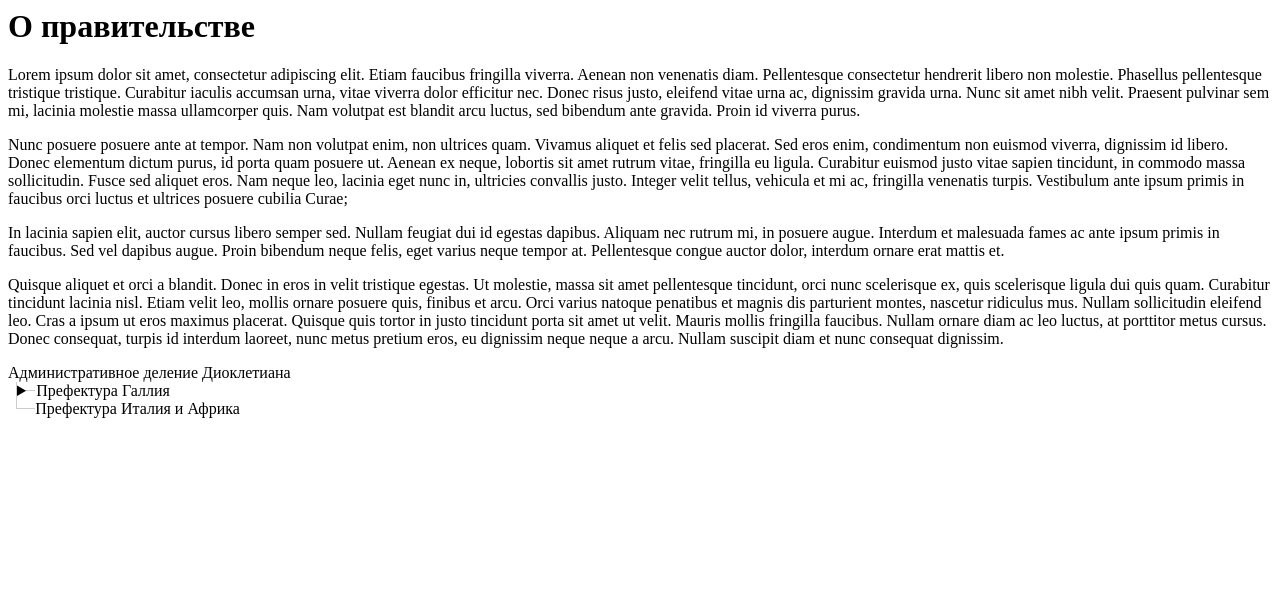
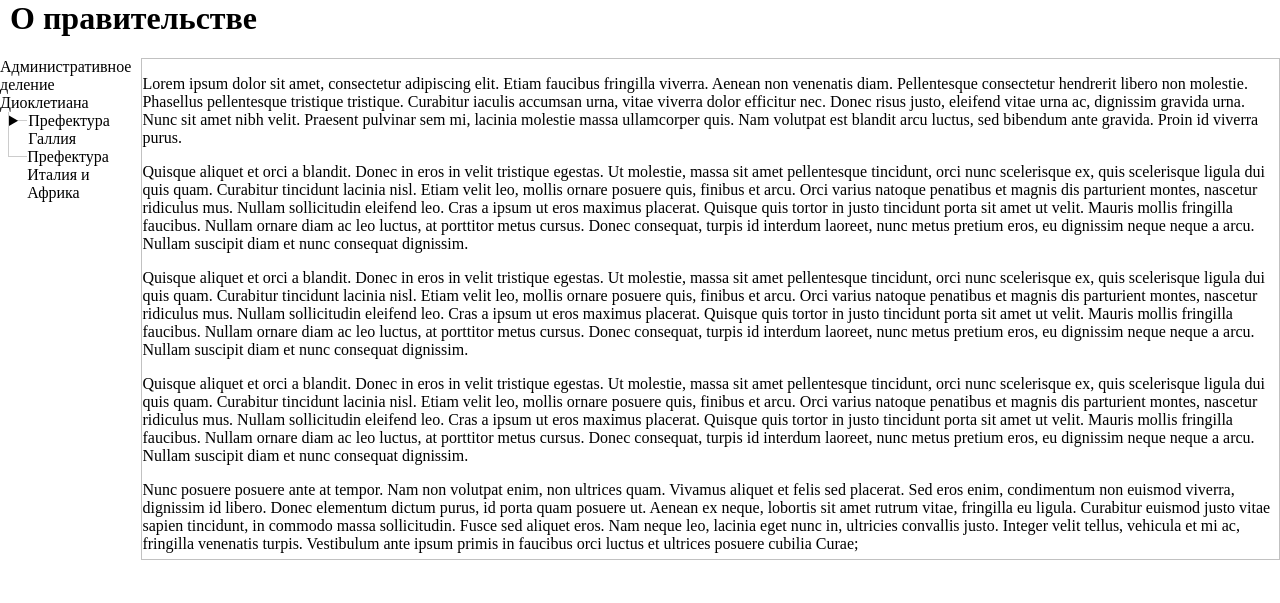
Before and after one commit to bizzare-coder/byzantium.gov, a PHP site: page /html/about.html in a window 1280 px wide. Shown: the top 603 px of the page. Run offline with PHP 8.4, Linux system fonts and the light colour scheme.

Commit message:
Реализовано древовидное меню и прокрутка материала

```diff
--- a/css/about.css
+++ b/css/about.css
@@ -33,3 +33,16 @@
 .treeHTML details[open] summary {
 	outline: none;
 }
+.prokrutka {
+	width: 1-00px; /* ширина нашего блока, применяется малопонятная фича, лучше не трогать */
+	height: 500px; /* высота нашего блока */
+	background: #fff; /* цвет фона, белый */
+	border: 1px solid #C1C1C1; /* размер и цвет границы блока */
+	overflow: auto;
+	margin-left: 10px
+}
+.flex {
+	display: -webkit-flex;
+	display: flex;
+	justify-content:flex-start
+}
--- a/css/main.css
+++ b/css/main.css
@@ -11,6 +11,9 @@ header{
   flex-wrap: wrap;
   align-items: center;
   background:#5d366d; /*Цвет фона*/
+}
+.otstup h1 {
+	padding-left: 10px
 }
 
 /*Записываем анимацию, задавая ключевые кадры*/
--- a/html/about.html
+++ b/html/about.html
@@ -10,36 +10,12 @@
             не пересекалось с основным main.css
         -->
 		<link rel="stylesheet" href="css/about.css">
+		<link rel="stylesheet" href="css/main.css">
     </head>
     <body>
+		<div class="otstup">
         <h1>О правительстве</h1>
-
-		<p> Lorem ipsum dolor sit amet, consectetur adipiscing elit. Etiam faucibus fringilla viverra. Aenean non venenatis
-		diam. Pellentesque consectetur hendrerit libero non molestie. Phasellus pellentesque tristique tristique. Curabitur
-		iaculis accumsan urna, vitae viverra dolor efficitur nec. Donec risus justo, eleifend vitae urna ac, dignissim
-		gravida urna. Nunc sit amet nibh velit. Praesent pulvinar sem mi, lacinia molestie massa ullamcorper quis. Nam
-		volutpat est blandit arcu luctus, sed bibendum ante gravida. Proin id viverra purus. </p>
-
-		<p> Nunc posuere posuere ante at tempor. Nam non volutpat enim, non ultrices quam. Vivamus aliquet et felis sed
-		placerat. Sed eros enim, condimentum non euismod viverra, dignissim id libero. Donec elementum dictum purus, id
-		porta quam posuere ut. Aenean ex neque, lobortis sit amet rutrum vitae, fringilla eu ligula. Curabitur euismod
-		justo vitae sapien tincidunt, in commodo massa sollicitudin. Fusce sed aliquet eros. Nam neque leo, lacinia eget
-		nunc in, ultricies convallis justo. Integer velit tellus, vehicula et mi ac, fringilla venenatis turpis.
-		Vestibulum ante ipsum primis in faucibus orci luctus et ultrices posuere cubilia Curae; </p>
-
-		<p> In lacinia sapien elit, auctor cursus libero semper sed. Nullam feugiat dui id egestas dapibus. Aliquam nec
-		rutrum mi, in posuere augue. Interdum et malesuada fames ac ante ipsum primis in faucibus. Sed vel dapibus augue.
-		Proin bibendum neque felis, eget varius neque tempor at. Pellentesque congue auctor dolor, interdum ornare erat
-		mattis et. </p>
-
-		<p> Quisque aliquet et orci a blandit. Donec in eros in velit tristique egestas. Ut molestie, massa sit amet
-		pellentesque tincidunt, orci nunc scelerisque ex, quis scelerisque ligula dui quis quam. Curabitur tincidunt
-		lacinia nisl. Etiam velit leo, mollis ornare posuere quis, finibus et arcu. Orci varius natoque penatibus et
-		magnis dis parturient montes, nascetur ridiculus mus. Nullam sollicitudin eleifend leo. Cras a ipsum ut eros
-		maximus placerat. Quisque quis tortor in justo tincidunt porta sit amet ut velit. Mauris mollis fringilla faucibus.
-		Nullam ornare diam ac leo luctus, at porttitor metus cursus. Donec consequat, turpis id interdum laoreet, nunc
-		metus pretium eros, eu dignissim neque neque a arcu. Nullam suscipit diam et nunc consequat dignissim. </p>
-
+		<div class="flex">
 			<div class="treeHTML">Административное деление Диоклетиана
 				<div>Префектура Галлия
 					<details><summary></summary>
@@ -67,6 +43,137 @@
 				</div>
 				<div>Префектура Италия и Африка</div>
 			</div>
+			<div class="prokrutka">
+				<p> Lorem ipsum dolor sit amet, consectetur adipiscing elit. Etiam faucibus fringilla viverra. Aenean non venenatis
+				diam. Pellentesque consectetur hendrerit libero non molestie. Phasellus pellentesque tristique tristique. Curabitur
+				iaculis accumsan urna, vitae viverra dolor efficitur nec. Donec risus justo, eleifend vitae urna ac, dignissim
+				gravida urna. Nunc sit amet nibh velit. Praesent pulvinar sem mi, lacinia molestie massa ullamcorper quis. Nam
+				volutpat est blandit arcu luctus, sed bibendum ante gravida. Proin id viverra purus. </p>
 
+				<p> Quisque aliquet et orci a blandit. Donec in eros in velit tristique egestas. Ut molestie, massa sit amet
+				pellentesque tincidunt, orci nunc scelerisque ex, quis scelerisque ligula dui quis quam. Curabitur tincidunt
+				lacinia nisl. Etiam velit leo, mollis ornare posuere quis, finibus et arcu. Orci varius natoque penatibus et
+				magnis dis parturient montes, nascetur ridiculus mus. Nullam sollicitudin eleifend leo. Cras a ipsum ut eros
+				maximus placerat. Quisque quis tortor in justo tincidunt porta sit amet ut velit. Mauris mollis fringilla faucibus.
+				Nullam ornare diam ac leo luctus, at porttitor metus cursus. Donec consequat, turpis id interdum laoreet, nunc
+				metus pretium eros, eu dignissim neque neque a arcu. Nullam suscipit diam et nunc consequat dignissim. </p>
+
+				<p> Quisque aliquet et orci a blandit. Donec in eros in velit tristique egestas. Ut molestie, massa sit amet
+				pellentesque tincidunt, orci nunc scelerisque ex, quis scelerisque ligula dui quis quam. Curabitur tincidunt
+				lacinia nisl. Etiam velit leo, mollis ornare posuere quis, finibus et arcu. Orci varius natoque penatibus et
+				magnis dis parturient montes, nascetur ridiculus mus. Nullam sollicitudin eleifend leo. Cras a ipsum ut eros
+				maximus placerat. Quisque quis tortor in justo tincidunt porta sit amet ut velit. Mauris mollis fringilla faucibus.
+				Nullam ornare diam ac leo luctus, at porttitor metus cursus. Donec consequat, turpis id interdum laoreet, nunc
+				metus pretium eros, eu dignissim neque neque a arcu. Nullam suscipit diam et nunc consequat dignissim. </p>
+
+				<p> Quisque aliquet et orci a blandit. Donec in eros in velit tristique egestas. Ut molestie, massa sit amet
+				pellentesque tincidunt, orci nunc scelerisque ex, quis scelerisque ligula dui quis quam. Curabitur tincidunt
+				lacinia nisl. Etiam velit leo, mollis ornare posuere quis, finibus et arcu. Orci varius natoque penatibus et
+				magnis dis parturient montes, nascetur ridiculus mus. Nullam sollicitudin eleifend leo. Cras a ipsum ut eros
+				maximus placerat. Quisque quis tortor in justo tincidunt porta sit amet ut velit. Mauris mollis fringilla faucibus.
+				Nullam ornare diam ac leo luctus, at porttitor metus cursus. Donec consequat, turpis id interdum laoreet, nunc
+				metus pretium eros, eu dignissim neque neque a arcu. Nullam suscipit diam et nunc consequat dignissim. </p>
+
+				<p> Nunc posuere posuere ante at tempor. Nam non volutpat enim, non ultrices quam. Vivamus aliquet et felis sed
+				placerat. Sed eros enim, condimentum non euismod viverra, dignissim id libero. Donec elementum dictum purus, id
+				porta quam posuere ut. Aenean ex neque, lobortis sit amet rutrum vitae, fringilla eu ligula. Curabitur euismod
+				justo vitae sapien tincidunt, in commodo massa sollicitudin. Fusce sed aliquet eros. Nam neque leo, lacinia eget
+				nunc in, ultricies convallis justo. Integer velit tellus, vehicula et mi ac, fringilla venenatis turpis.
+				Vestibulum ante ipsum primis in faucibus orci luctus et ultrices posuere cubilia Curae; </p>
+
+				<p> Quisque aliquet et orci a blandit. Donec in eros in velit tristique egestas. Ut molestie, massa sit amet
+				pellentesque tincidunt, orci nunc scelerisque ex, quis scelerisque ligula dui quis quam. Curabitur tincidunt
+				lacinia nisl. Etiam velit leo, mollis ornare posuere quis, finibus et arcu. Orci varius natoque penatibus et
+				magnis dis parturient montes, nascetur ridiculus mus. Nullam sollicitudin eleifend leo. Cras a ipsum ut eros
+				maximus placerat. Quisque quis tortor in justo tincidunt porta sit amet ut velit. Mauris mollis fringilla faucibus.
+				Nullam ornare diam ac leo luctus, at porttitor metus cursus. Donec consequat, turpis id interdum laoreet, nunc
+				metus pretium eros, eu dignissim neque neque a arcu. Nullam suscipit diam et nunc consequat dignissim. </p>
+
+				<p> Quisque aliquet et orci a blandit. Donec in eros in velit tristique egestas. Ut molestie, massa sit amet
+				pellentesque tincidunt, orci nunc scelerisque ex, quis scelerisque ligula dui quis quam. Curabitur tincidunt
+				lacinia nisl. Etiam velit leo, mollis ornare posuere quis, finibus et arcu. Orci varius natoque penatibus et
+				magnis dis parturient montes, nascetur ridiculus mus. Nullam sollicitudin eleifend leo. Cras a ipsum ut eros
+				maximus placerat. Quisque quis tortor in justo tincidunt porta sit amet ut velit. Mauris mollis fringilla faucibus.
+				Nullam ornare diam ac leo luctus, at porttitor metus cursus. Donec consequat, turpis id interdum laoreet, nunc
+				metus pretium eros, eu dignissim neque neque a arcu. Nullam suscipit diam et nunc consequat dignissim. </p>
+
+				<p> Quisque aliquet et orci a blandit. Donec in eros in velit tristique egestas. Ut molestie, massa sit amet
+				pellentesque tincidunt, orci nunc scelerisque ex, quis scelerisque ligula dui quis quam. Curabitur tincidunt
+				lacinia nisl. Etiam velit leo, mollis ornare posuere quis, finibus et arcu. Orci varius natoque penatibus et
+				magnis dis parturient montes, nascetur ridiculus mus. Nullam sollicitudin eleifend leo. Cras a ipsum ut eros
+				maximus placerat. Quisque quis tortor in justo tincidunt porta sit amet ut velit. Mauris mollis fringilla faucibus.
+				Nullam ornare diam ac leo luctus, at porttitor metus cursus. Donec consequat, turpis id interdum laoreet, nunc
+				metus pretium eros, eu dignissim neque neque a arcu. Nullam suscipit diam et nunc consequat dignissim. </p>
+
+				<p> Quisque aliquet et orci a blandit. Donec in eros in velit tristique egestas. Ut molestie, massa sit amet
+				pellentesque tincidunt, orci nunc scelerisque ex, quis scelerisque ligula dui quis quam. Curabitur tincidunt
+				lacinia nisl. Etiam velit leo, mollis ornare posuere quis, finibus et arcu. Orci varius natoque penatibus et
+				magnis dis parturient montes, nascetur ridiculus mus. Nullam sollicitudin eleifend leo. Cras a ipsum ut eros
+				maximus placerat. Quisque quis tortor in justo tincidunt porta sit amet ut velit. Mauris mollis fringilla faucibus.
+				Nullam ornare diam ac leo luctus, at porttitor metus cursus. Donec consequat, turpis id interdum laoreet, nunc
+				metus pretium eros, eu dignissim neque neque a arcu. Nullam suscipit diam et nunc consequat dignissim. </p>
+
+				<p> Quisque aliquet et orci a blandit. Donec in eros in velit tristique egestas. Ut molestie, massa sit amet
+				pellentesque tincidunt, orci nunc scelerisque ex, quis scelerisque ligula dui quis quam. Curabitur tincidunt
+				lacinia nisl. Etiam velit leo, mollis ornare posuere quis, finibus et arcu. Orci varius natoque penatibus et
+				magnis dis parturient montes, nascetur ridiculus mus. Nullam sollicitudin eleifend leo. Cras a ipsum ut eros
+				maximus placerat. Quisque quis tortor in justo tincidunt porta sit amet ut velit. Mauris mollis fringilla faucibus.
+				Nullam ornare diam ac leo luctus, at porttitor metus cursus. Donec consequat, turpis id interdum laoreet, nunc
+				metus pretium eros, eu dignissim neque neque a arcu. Nullam suscipit diam et nunc consequat dignissim. </p>
+
+				<p> Quisque aliquet et orci a blandit. Donec in eros in velit tristique egestas. Ut molestie, massa sit amet
+				pellentesque tincidunt, orci nunc scelerisque ex, quis scelerisque ligula dui quis quam. Curabitur tincidunt
+				lacinia nisl. Etiam velit leo, mollis ornare posuere quis, finibus et arcu. Orci varius natoque penatibus et
+				magnis dis parturient montes, nascetur ridiculus mus. Nullam sollicitudin eleifend leo. Cras a ipsum ut eros
+				maximus placerat. Quisque quis tortor in justo tincidunt porta sit amet ut velit. Mauris mollis fringilla faucibus.
+				Nullam ornare diam ac leo luctus, at porttitor metus cursus. Donec consequat, turpis id interdum laoreet, nunc
+				metus pretium eros, eu dignissim neque neque a arcu. Nullam suscipit diam et nunc consequat dignissim. </p>
+
+				<p> Quisque aliquet et orci a blandit. Donec in eros in velit tristique egestas. Ut molestie, massa sit amet
+				pellentesque tincidunt, orci nunc scelerisque ex, quis scelerisque ligula dui quis quam. Curabitur tincidunt
+				lacinia nisl. Etiam velit leo, mollis ornare posuere quis, finibus et arcu. Orci varius natoque penatibus et
+				magnis dis parturient montes, nascetur ridiculus mus. Nullam sollicitudin eleifend leo. Cras a ipsum ut eros
+				maximus placerat. Quisque quis tortor in justo tincidunt porta sit amet ut velit. Mauris mollis fringilla faucibus.
+				Nullam ornare diam ac leo luctus, at porttitor metus cursus. Donec consequat, turpis id interdum laoreet, nunc
+				metus pretium eros, eu dignissim neque neque a arcu. Nullam suscipit diam et nunc consequat dignissim. </p>
+
+				<p> Quisque aliquet et orci a blandit. Donec in eros in velit tristique egestas. Ut molestie, massa sit amet
+				pellentesque tincidunt, orci nunc scelerisque ex, quis scelerisque ligula dui quis quam. Curabitur tincidunt
+				lacinia nisl. Etiam velit leo, mollis ornare posuere quis, finibus et arcu. Orci varius natoque penatibus et
+				magnis dis parturient montes, nascetur ridiculus mus. Nullam sollicitudin eleifend leo. Cras a ipsum ut eros
+				maximus placerat. Quisque quis tortor in justo tincidunt porta sit amet ut velit. Mauris mollis fringilla faucibus.
+				Nullam ornare diam ac leo luctus, at porttitor metus cursus. Donec consequat, turpis id interdum laoreet, nunc
+				metus pretium eros, eu dignissim neque neque a arcu. Nullam suscipit diam et nunc consequat dignissim. </p>
+
+				<p> Quisque aliquet et orci a blandit. Donec in eros in velit tristique egestas. Ut molestie, massa sit amet
+				pellentesque tincidunt, orci nunc scelerisque ex, quis scelerisque ligula dui quis quam. Curabitur tincidunt
+				lacinia nisl. Etiam velit leo, mollis ornare posuere quis, finibus et arcu. Orci varius natoque penatibus et
+				magnis dis parturient montes, nascetur ridiculus mus. Nullam sollicitudin eleifend leo. Cras a ipsum ut eros
+				maximus placerat. Quisque quis tortor in justo tincidunt porta sit amet ut velit. Mauris mollis fringilla faucibus.
+				Nullam ornare diam ac leo luctus, at porttitor metus cursus. Donec consequat, turpis id interdum laoreet, nunc
+				metus pretium eros, eu dignissim neque neque a arcu. Nullam suscipit diam et nunc consequat dignissim. </p>
+
+				<p> Quisque aliquet et orci a blandit. Donec in eros in velit tristique egestas. Ut molestie, massa sit amet
+				pellentesque tincidunt, orci nunc scelerisque ex, quis scelerisque ligula dui quis quam. Curabitur tincidunt
+				lacinia nisl. Etiam velit leo, mollis ornare posuere quis, finibus et arcu. Orci varius natoque penatibus et
+				magnis dis parturient montes, nascetur ridiculus mus. Nullam sollicitudin eleifend leo. Cras a ipsum ut eros
+				maximus placerat. Quisque quis tortor in justo tincidunt porta sit amet ut velit. Mauris mollis fringilla faucibus.
+				Nullam ornare diam ac leo luctus, at porttitor metus cursus. Donec consequat, turpis id interdum laoreet, nunc
+				metus pretium eros, eu dignissim neque neque a arcu. Nullam suscipit diam et nunc consequat dignissim. </p>
+
+				<p> In lacinia sapien elit, auctor cursus libero semper sed. Nullam feugiat dui id egestas dapibus. Aliquam nec
+				rutrum mi, in posuere augue. Interdum et malesuada fames ac ante ipsum primis in faucibus. Sed vel dapibus augue.
+				Proin bibendum neque felis, eget varius neque tempor at. Pellentesque congue auctor dolor, interdum ornare erat
+				mattis et. </p>
+
+				<p> Nunc posuere posuere ante at tempor. Nam non volutpat enim, non ultrices quam. Vivamus aliquet et felis sed
+				placerat. Sed eros enim, condimentum non euismod viverra, dignissim id libero. Donec elementum dictum purus, id
+				porta quam posuere ut. Aenean ex neque, lobortis sit amet rutrum vitae, fringilla eu ligula. Curabitur euismod
+				justo vitae sapien tincidunt, in commodo massa sollicitudin. Fusce sed aliquet eros. Nam neque leo, lacinia eget
+				nunc in, ultricies convallis justo. Integer velit tellus, vehicula et mi ac, fringilla venenatis turpis.
+				Vestibulum ante ipsum primis in faucibus orci luctus et ultrices posuere cubilia Curae; </p>
+			</div>
+		</div>
+		</div>
     </body>
 </html>
```
Lines whose indentation alone changed are shown as unchanged.
